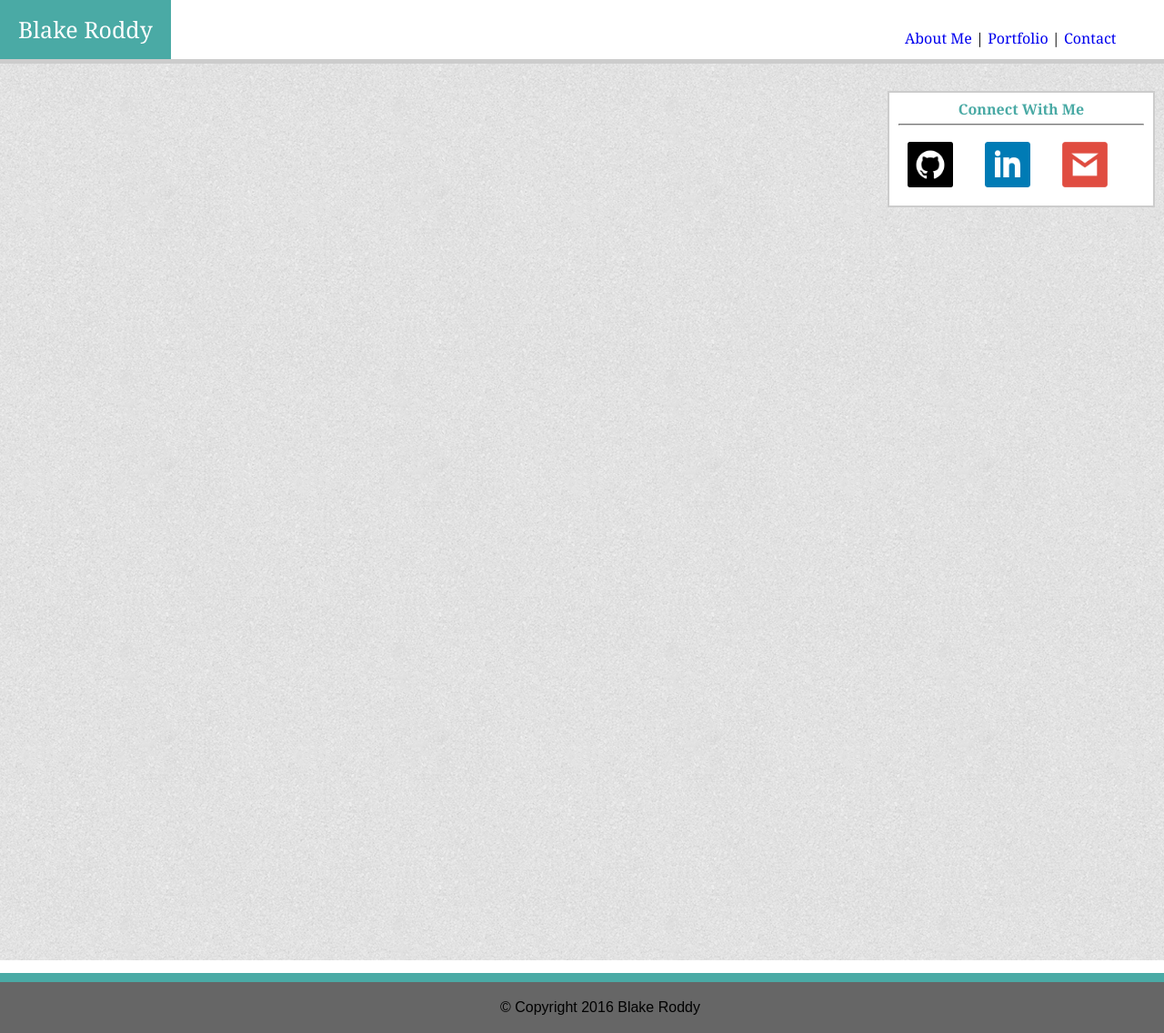
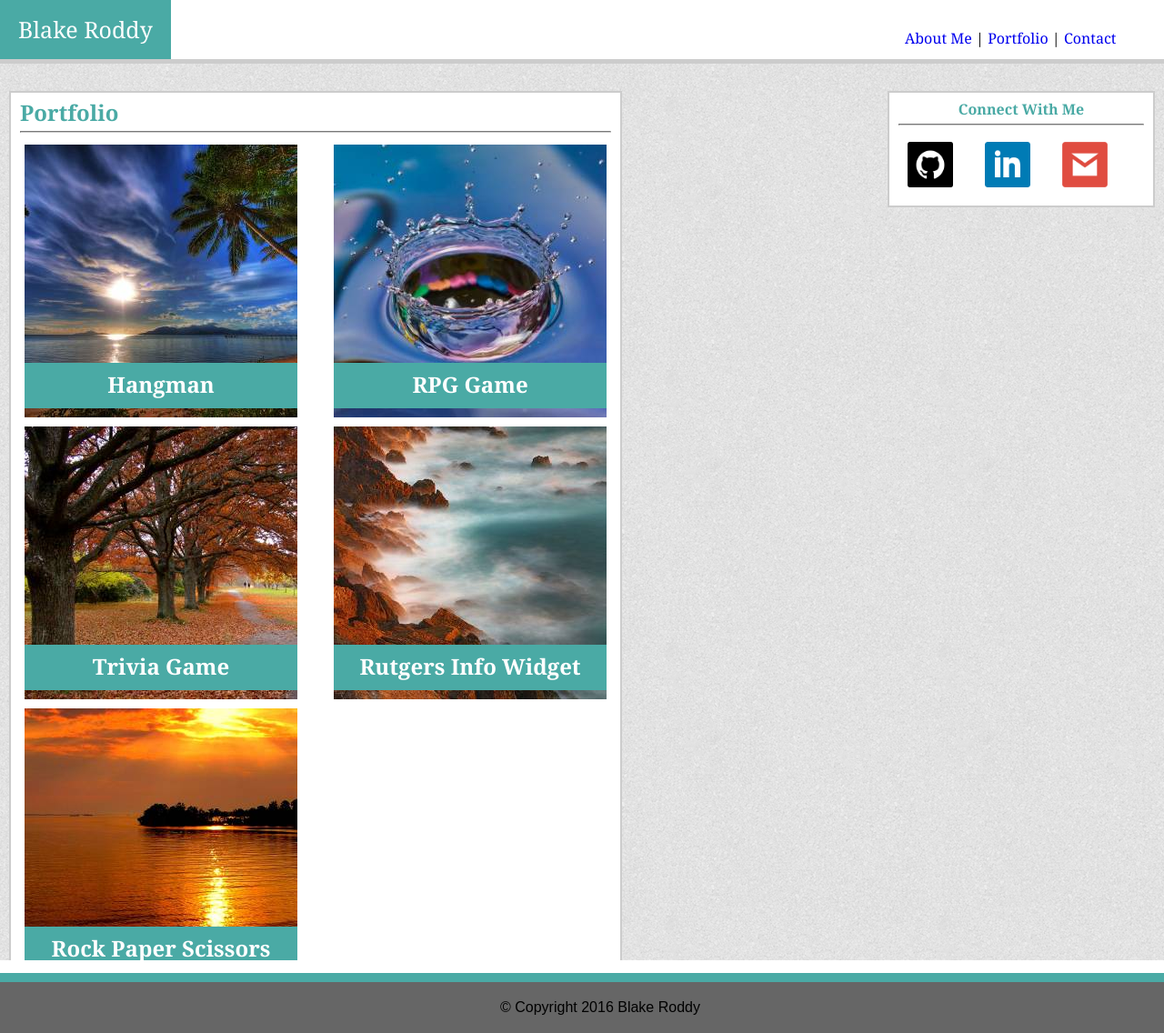
Before and after one commit to BlRoddy/Basic-Portfolio, a PHP site: page /portfolio.html in a window 1280 px wide. Shown: the whole page at 91% size. Run offline with PHP 8.4, Linux system fonts and the light colour scheme.

Commit message:
homework update

```diff
--- a/assets/css/style.css
+++ b/assets/css/style.css
@@ -38,10 +38,8 @@ h3{
 }
 
 hr{
-	margin:top:35px;
 	border-height:5px;
 	border-color: #cccccc;
-
 }
 
 
@@ -87,7 +85,6 @@ textarea{
 		 height:200px;
 
 }
-
 
 
 .background{
@@ -163,3 +160,36 @@ textarea{
 		padding:10px;
 		margin-top:10px;
 }
+
+.pictures{
+	float:left;
+	position:relative;
+}
+
+.pictures-right{
+	float: right;
+	position:relative;
+}
+
+.pictures img{
+	margin: 5px;
+}
+
+.pictures-right img{
+	margin: 5px;
+}
+
+.title-wrap{
+	width: 300px;
+	height: 50px;
+	position: absolute;
+	left:5px;
+	bottom: 15px;
+	background-color: #4aaaa5;
+}
+
+.title-wrap h1{
+	color:#ffffff;
+	margin: 12px 12px;
+	text-align: center;
+}
--- a/index.html
+++ b/index.html
@@ -10,7 +10,7 @@
 
 	<div class="heading">
 		<div class="name">
-					<p>Blake Roddy</p>
+			Blake Roddy
 		</div>
 			<nav>
 				<a href="index.html">About Me</a>	|
@@ -29,7 +29,6 @@
 				<p>When I'm not stuck at work or too busy working on homework for The Coding Bootcamp at UT Austin, you can find me out on one of Austin's many trail systems or catching up on some live music.  I also play a mean banjo.</p>
 			</div>
 
-
 			<div class="connect">
 				<h2>Connect With Me</h2>
 				<hr>
@@ -47,8 +46,6 @@
 
 		</div>
 
-
-
 	</div>
 		<footer>
 			<h3>&copy; Copyright 2016 Blake Roddy</h3>
--- a/portfolio.html
+++ b/portfolio.html
@@ -3,13 +3,13 @@
 <head>
 	<title>Blake Roddy</title>
 	<link rel="stylesheet" type="text/css" href="assets/css/reset.css">
-	<link rel="stylesheet" type="text/css" href="assets/css/	style.css">
+	<link rel="stylesheet" type="text/css" href="assets/css/style.css">
 </head>
 
 <body>
 	<div class="heading">
 		<div class="name">
-			<p>Blake Roddy</p>
+			Blake Roddy
 		</div>
 			<nav>
 				<a href="index.html">About Me</a>	|
@@ -19,9 +19,45 @@
 		</div>
 
 	<div class="background">
-		<div class="connect">
-			<h2>Connect With Me</h2>
-			<hr>
+		<div class="main-body">
+			<div class="content">
+				<h1>Portfolio</h1>
+				<hr>
+				<a class="pictures" href="ssets/images/beach.jpg">
+					<img src="assets/images/beach.jpg" alt="Beach">
+						<div class="title-wrap">
+							<h1>Hangman</h1>
+						</div>
+				</a>
+				<a class="pictures-right" href="assets/images/drop.jpg">
+					<img src="assets/images/drop.jpg" alt="Drop">
+					<div class="title-wrap">
+						<h1>RPG Game</h1>
+					</div>
+				</a>
+				<a class="pictures" href="assets/images/fall.jpg">
+					<img src="assets/images/fall.jpg" alt="Fall">
+					<div class="title-wrap">
+						<h1>Trivia Game</h1>
+					</div>
+				</a>
+				<a class="pictures-right" href="assets/images/mist.jpg">
+					<img src="assets/images/mist.jpg" alt="Mist">
+					<div class="title-wrap">
+						<h1>Rutgers Info Widget</h1>
+					</div>
+				</a>
+				<a class="pictures" href="assets/images/water.jpg">
+					<img src="assets/images/water.jpg" alt="water">
+					<div class="title-wrap">
+						<h1>Rock Paper Scissors</h1>
+					</div>
+				</a>
+			</div>
+
+			<div class="connect">
+				<h2>Connect With Me</h2>
+				<hr>
 				<a href="https://github.com/blroddy" target="_blank">
 				<img src="assets/images/github.png" alt="GitHub Link">
 				</a>
@@ -31,6 +67,7 @@
 				<a href="mailto:BlRoddy@gmail.com">
 				<img src="assets/images/gmail.png" alt="Gmail Link">
 				</a>
+			</div>
 		</div>
 	</div>
 		<footer>
```
Also changed, not shown: contact.html (+5 -5 lines), assets/images/beach.jpg (added), assets/images/drop.jpg (added), assets/images/fall.jpg (added), assets/images/mist.jpg (added), assets/images/water.jpg (added), 2 other files.
